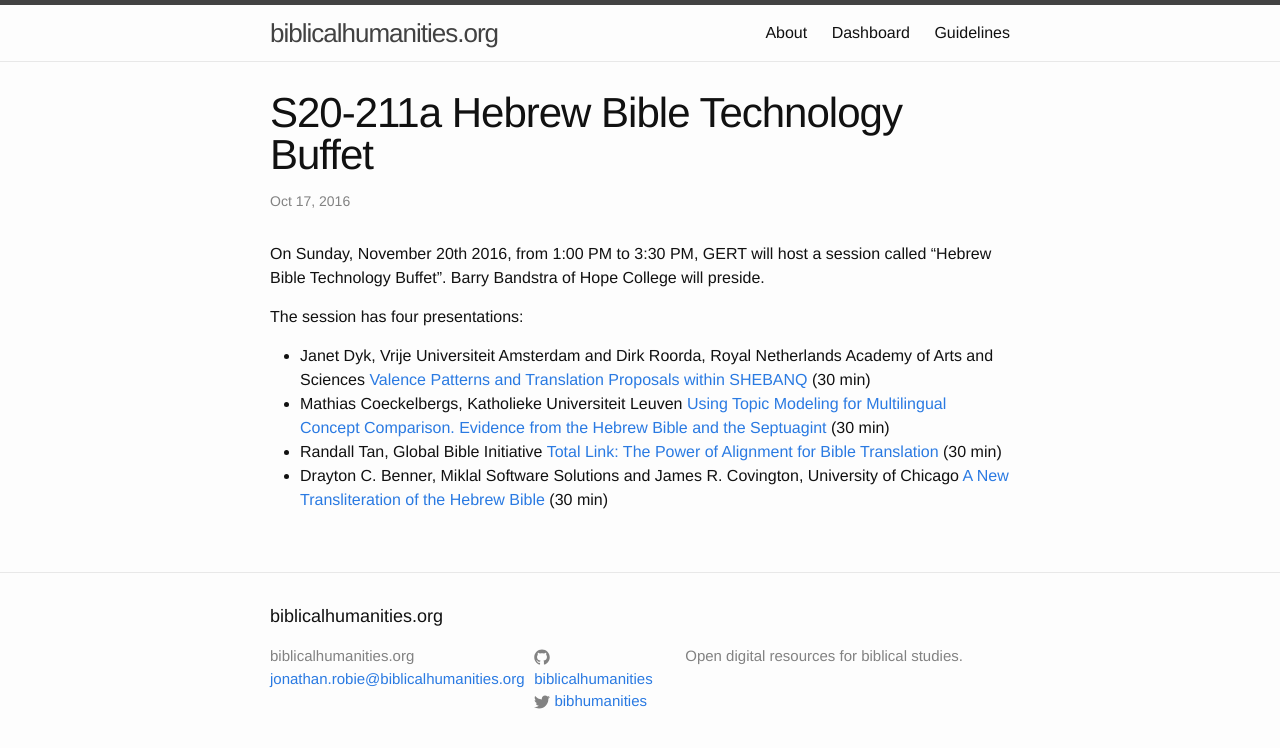
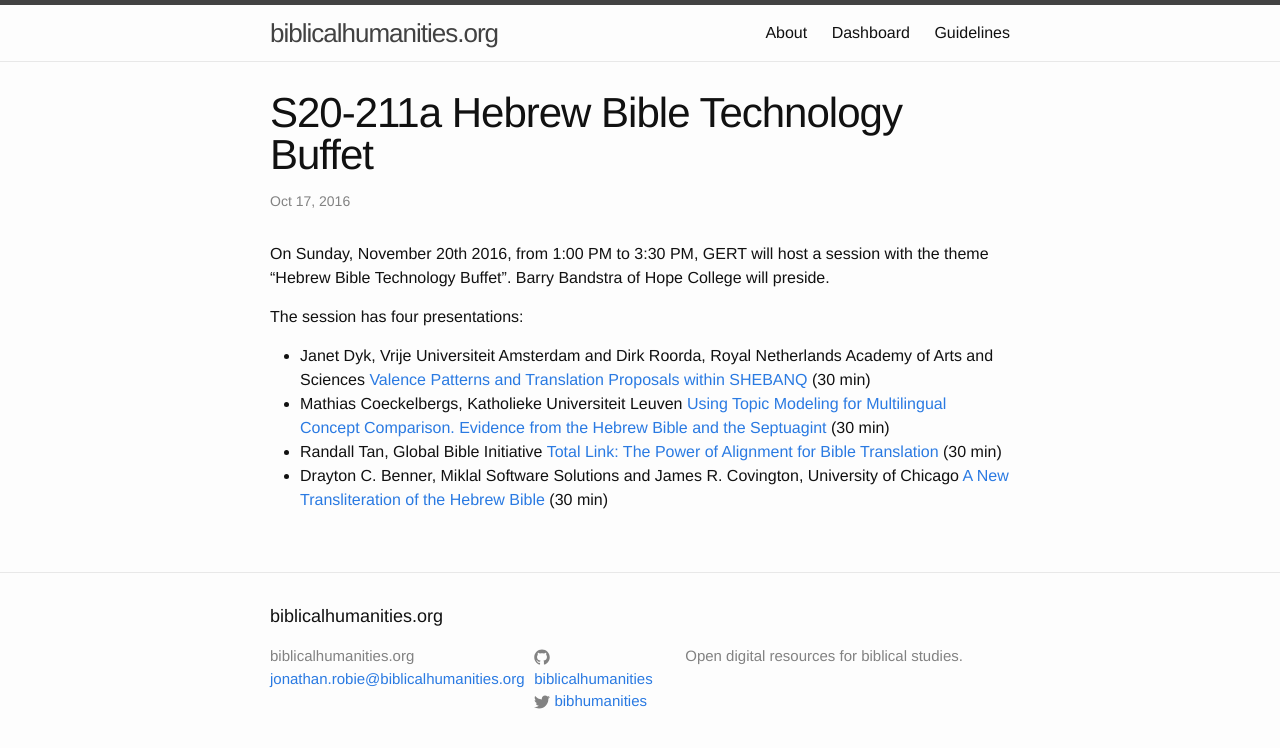
Before and after one commit to biblicalhumanities/biblicalhumanities.github.io, a Jekyll site: the page built from _posts/2016-10-17-hebrew-technology-buffet.markdown, in a window 1280 px wide. Shown: the top 748 px of the page. Built offline with Jekyll 4.4.1, drawn with Linux system fonts in a browser that asks for light colours.

Commit message:
Edits suggested by Randall.

```diff
--- a/_posts/2016-10-16-bible-and-visual-art.markdown
+++ b/_posts/2016-10-16-bible-and-visual-art.markdown
@@ -5,7 +5,7 @@ date:   2016-10-16 10:33:50
 categories:
 ---
 
-On Saturday, November 19th 2016, from 9:00 AM to 11:30 AM, GERT and the Bible and Visual Art section will host a joint session called "Visualizations of the Bible for Global Research and Teaching" at the SBL Annual meeting in Room 213A at the Convention Center. Janet Dyk of the Vrije Universiteit Amsterdam will preside.
+On Saturday, November 19th 2016, from 9:00 AM to 11:30 AM, GERT and the Bible and Visual Art section will host a joint session with the theme "Visualizations of the Bible for Global Research and Teaching" at the SBL Annual meeting in Room 213A at the Convention Center. Janet Dyk of the Vrije Universiteit Amsterdam will preside.
 
 The session has three presentations:
 
--- a/_posts/2016-10-17-hebrew-technology-buffet.markdown
+++ b/_posts/2016-10-17-hebrew-technology-buffet.markdown
@@ -5,7 +5,7 @@ date:   2016-10-17 10:33:50
 categories:
 ---
 
-On Sunday, November 20th 2016, from 1:00 PM to 3:30 PM, GERT will host a session called "Hebrew Bible Technology Buffet". Barry Bandstra of Hope College will preside.
+On Sunday, November 20th 2016, from 1:00 PM to 3:30 PM, GERT will host a session with the theme "Hebrew Bible Technology Buffet". Barry Bandstra of Hope College will preside.
 
 The session has four presentations:
 
--- a/_posts/2016-10-17-low-hanging-fruit.markdown
+++ b/_posts/2016-10-17-low-hanging-fruit.markdown
@@ -5,7 +5,7 @@ date:   2016-10-17 10:33:50
 categories:
 ---
 
-On Saturday, November 19th 2016, from 4:00 PM to 6:30 PM, GERT will host a session called "Low Hanging Fruit in Digital Biblical Studies", focusing on existing datasets and technologies that are freely licensed and can be leveraged to advance biblical studies, at the SBL Annual meeting in room 305 of the Convention Center.  Randall Tan of the Global Bible Initiative will preside.
+On Saturday, November 19th 2016, from 4:00 PM to 6:30 PM, GERT will host a session with the theme "Low Hanging Fruit in Digital Biblical Studies", focusing on existing datasets and technologies that are freely licensed and can be leveraged to advance biblical studies, at the SBL Annual meeting in room 305 of the Convention Center.  Randall Tan of Global Bible Initiative will preside.
 
 The session has five presentations:
 
```
Also changed, not shown: _posts/2016-10-17-general-technology-buffet.markdown (+1 -8 lines).
